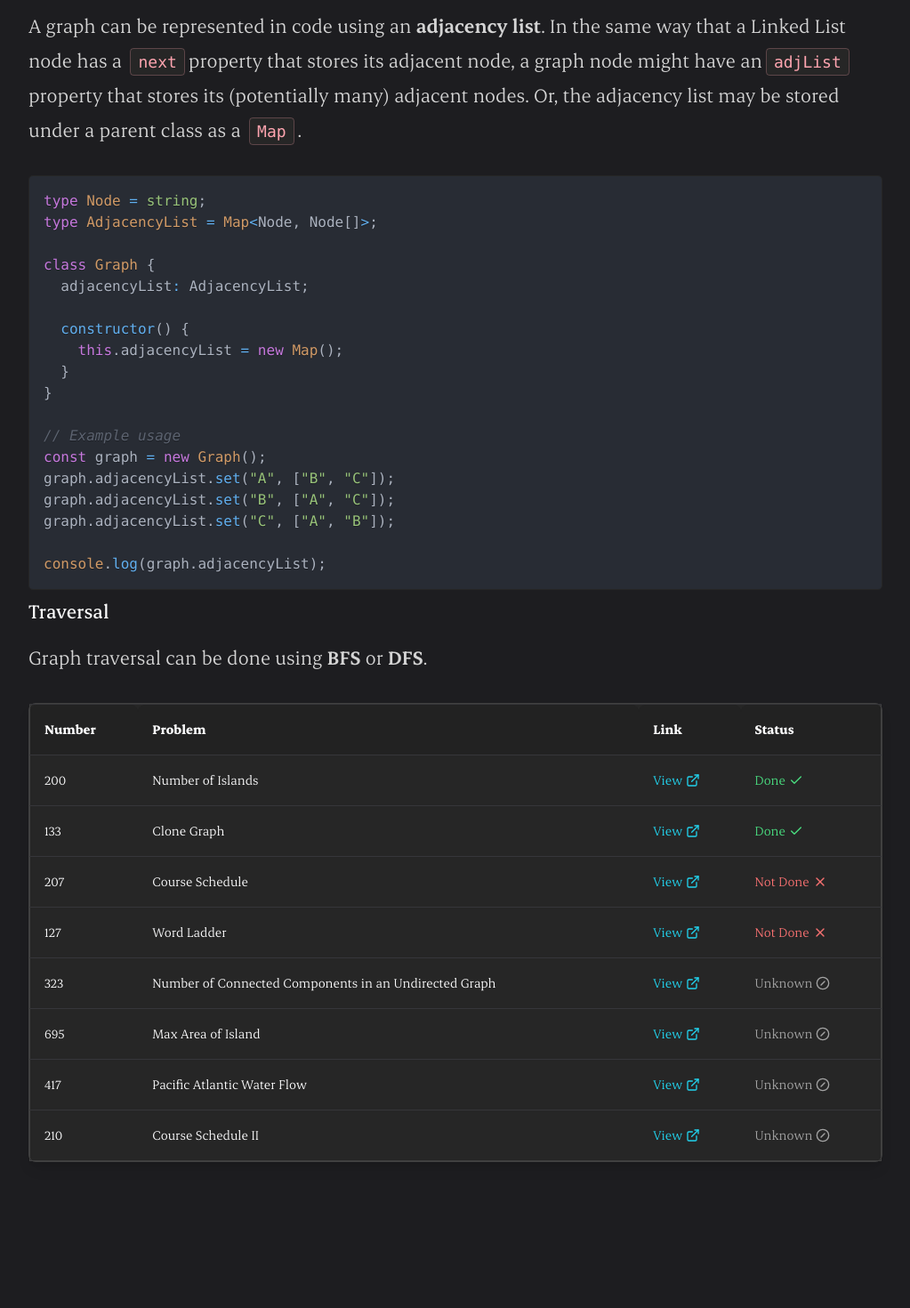
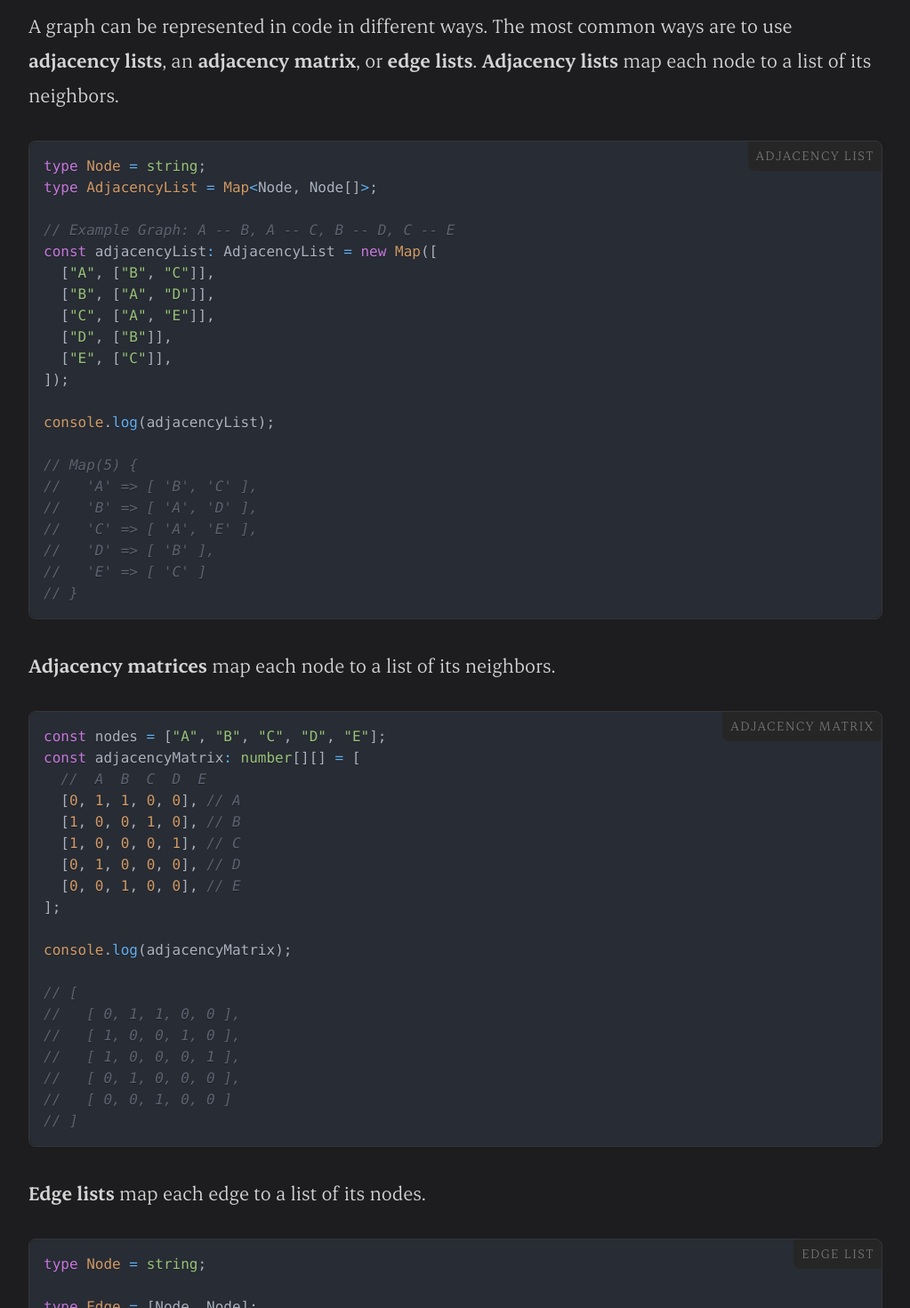
Before and after one commit to pnewsam/paultnewsam.com, a Next.js app: page /notes/data-structures-and-algorithms/graphs in a window 1280 px wide. Shown: the part 960-2430 px from the top of the page at 89% size, without its empty margins (128-1151 px from the left). Before the commit the page ends 2362 px from the top, so only its background shows below. Built offline with nearby package versions, Linux system fonts and the light colour scheme.

Commit message:
Graphs content, code block styles

```diff
--- a/src/app/notes/data-structures-and-algorithms/graphs/_scripts.ts
+++ /dev/null
@@ -1,18 +0,0 @@
-type Vertex = string;
-type AdjacencyList = Map<Vertex, Vertex[]>;
-
-class Graph {
-  adjacencyList: AdjacencyList;
-
-  constructor() {
-    this.adjacencyList = new Map();
-  }
-}
-
-// Example usage
-const graph = new Graph();
-graph.adjacencyList.set("A", ["B", "C"]);
-graph.adjacencyList.set("B", ["A", "C"]);
-graph.adjacencyList.set("C", ["A", "B"]);
-
-console.log(graph.adjacencyList);
--- /dev/null
+++ b/src/app/notes/data-structures-and-algorithms/graphs/_scripts/implementations.ts
@@ -0,0 +1,64 @@
+function adjacencyList() {
+  type Node = string;
+  type AdjacencyList = Map<Node, Node[]>;
+
+  // Example Graph: A -- B, A -- C, B -- D, C -- E
+  const adjacencyList: AdjacencyList = new Map([
+    ["A", ["B", "C"]],
+    ["B", ["A", "D"]],
+    ["C", ["A", "E"]],
+    ["D", ["B"]],
+    ["E", ["C"]],
+  ]);
+
+  console.log(adjacencyList);
+
+  // Map(5) {
+  //   'A' => [ 'B', 'C' ],
+  //   'B' => [ 'A', 'D' ],
+  //   'C' => [ 'A', 'E' ],
+  //   'D' => [ 'B' ],
+  //   'E' => [ 'C' ]
+  // }
+}
+
+function adjacencyMatrix() {
+  // Nodes: A, B, C, D, E
+  const nodes = ["A", "B", "C", "D", "E"];
+  const adjacencyMatrix: number[][] = [
+    //  A  B  C  D  E
+    [0, 1, 1, 0, 0], // A
+    [1, 0, 0, 1, 0], // B
+    [1, 0, 0, 0, 1], // C
+    [0, 1, 0, 0, 0], // D
+    [0, 0, 1, 0, 0], // E
+  ];
+
+  console.log(adjacencyMatrix);
+
+  // [
+  //   [ 0, 1, 1, 0, 0 ],
+  //   [ 1, 0, 0, 1, 0 ],
+  //   [ 1, 0, 0, 0, 1 ],
+  //   [ 0, 1, 0, 0, 0 ],
+  //   [ 0, 0, 1, 0, 0 ]
+  // ]
+}
+
+function edgeList() {
+  type Node = string;
+
+  type Edge = [Node, Node];
+
+  // Example Graph: A -- B, A -- C, B -- D, C -- E
+  const edgeList: Edge[] = [
+    ["A", "B"],
+    ["A", "C"],
+    ["B", "D"],
+    ["C", "E"],
+  ];
+
+  console.log(edgeList);
+
+  // [ [ 'A', 'B' ], [ 'A', 'C' ], [ 'B', 'D' ], [ 'C', 'E' ] ]
+}
--- a/src/app/notes/data-structures-and-algorithms/graphs/page.tsx
+++ b/src/app/notes/data-structures-and-algorithms/graphs/page.tsx
@@ -41,43 +41,110 @@ export default function Page() {
 
         <Body>
           <p>
-            A graph can be represented in code using an{" "}
-            <Bold>adjacency list</Bold>. In the same way that a Linked List node
-            has a <Code>next</Code>
-            property that stores its adjacent node, a graph node might have an
-            <Code>adjList</Code> property that stores its (potentially many)
-            adjacent nodes. Or, the adjacency list may be stored under a parent
-            class as a <Code>Map</Code>.
+            A graph can be represented in code in different ways. The most
+            common ways are to use <Bold>adjacency lists</Bold>, an{" "}
+            <Bold>adjacency matrix</Bold>, or <Bold>edge lists</Bold>.&nbsp;
+            <Bold>Adjacency lists</Bold> map each node to a list of its
+            neighbors.
           </p>
         </Body>
 
         <CodeBlock
+          className="mb-8"
+          label="Adjacency List"
           language="typescript"
           code={`type Node = string;
 type AdjacencyList = Map<Node, Node[]>;
 
-class Graph {
-  adjacencyList: AdjacencyList;
+// Example Graph: A -- B, A -- C, B -- D, C -- E
+const adjacencyList: AdjacencyList = new Map([
+  ["A", ["B", "C"]],
+  ["B", ["A", "D"]],
+  ["C", ["A", "E"]],
+  ["D", ["B"]],
+  ["E", ["C"]],
+]);
 
-  constructor() {
-    this.adjacencyList = new Map();
-  }
-}
+console.log(adjacencyList);
 
-// Example usage
-const graph = new Graph();
-graph.adjacencyList.set("A", ["B", "C"]);
-graph.adjacencyList.set("B", ["A", "C"]);
-graph.adjacencyList.set("C", ["A", "B"]);
-
-console.log(graph.adjacencyList);`}
+// Map(5) {
+//   'A' => [ 'B', 'C' ],
+//   'B' => [ 'A', 'D' ],
+//   'C' => [ 'A', 'E' ],
+//   'D' => [ 'B' ],
+//   'E' => [ 'C' ]
+// }`}
         />
 
-        <H3 className="mb-4">Traversal</H3>
         <Body>
-          Graph traversal can be done using <Bold>BFS</Bold> or <Bold>DFS</Bold>
-          .
+          <p>
+            <Bold>Adjacency matrices</Bold> map each node to a list of its
+            neighbors.
+          </p>
         </Body>
+
+        <CodeBlock
+          className="mb-8"
+          label="Adjacency Matrix"
+          language="typescript"
+          code={`const nodes = ["A", "B", "C", "D", "E"];
+const adjacencyMatrix: number[][] = [
+  //  A  B  C  D  E
+  [0, 1, 1, 0, 0], // A
+  [1, 0, 0, 1, 0], // B
+  [1, 0, 0, 0, 1], // C
+  [0, 1, 0, 0, 0], // D
+  [0, 0, 1, 0, 0], // E
+];
+
+console.log(adjacencyMatrix);
+
+// [
+//   [ 0, 1, 1, 0, 0 ],
+//   [ 1, 0, 0, 1, 0 ],
+//   [ 1, 0, 0, 0, 1 ],
+//   [ 0, 1, 0, 0, 0 ],
+//   [ 0, 0, 1, 0, 0 ]
+// ]`}
+        />
+
+        <Body>
+          <p>
+            <Bold>Edge lists</Bold> map each edge to a list of its nodes.
+          </p>
+        </Body>
+
+        <CodeBlock
+          className="mb-8"
+          label="Edge List"
+          language="typescript"
+          code={`type Node = string;
+
+type Edge = [Node, Node];
+
+// Example Graph: A -- B, A -- C, B -- D, C -- E
+const edgeList: Edge[] = [
+  ["A", "B"],
+  ["A", "C"],
+  ["B", "D"],
+  ["C", "E"],
+];
+
+console.log(edgeList);
+
+// [ [ 'A', 'B' ], [ 'A', 'C' ], [ 'B', 'D' ], [ 'C', 'E' ] ]`}
+        />
+
+        <H3 className="mt-20 mb-4">Traversal</H3>
+        <Body>
+          Graph traversal can be done using{" "}
+          <Bold>Depth-First Search (DFS)</Bold> or&nbsp;
+          <Bold>Breadth-First Search (BFS)</Bold>. DFS is generally simpler.
+        </Body>
+
+        <div className="mb-8">
+          <CodeBlock language="typescript" code={``} />
+        </div>
 
         <Summary problems={graphs} />
       </section>
--- a/src/components/CodeBlock.tsx
+++ b/src/components/CodeBlock.tsx
@@ -9,17 +9,36 @@ export function CodeBlock({
   code,
   language,
   className,
+  label,
 }: {
   code: string;
   language: string;
   className?: string;
+  label?: string;
 }) {
   return (
-    <div className={cn("", className)}>
+    <div
+      className={cn(
+        "relative border bg-neutral-100 dark:bg-neutral-800 rounded-lg",
+        className,
+      )}
+    >
+      {label && (
+        <div className="top-0 absolute right-0 px-2 py-1 bg-neutral-200 border-b border-l border-neutral-200 dark:bg-neutral-800 dark:border-neutral-800 rounded-bl-lg rounded-tr-lg">
+          <span className="text-base text-neutral-500 uppercase tracking-widest">
+            {label}
+          </span>
+        </div>
+      )}
       <SyntaxHighlighter
-        className="rounded-md border border-neutral-200 dark:border-neutral-800"
+        className="rounded-lg"
         language={language}
         style={oneDark}
+        customStyle={{
+          marginTop: 0,
+          marginBottom: 0,
+          borderRadius: "0.625rem",
+        }}
       >
         {code}
       </SyntaxHighlighter>
```
Also changed, not shown: src/app/notes/data-structures-and-algorithms/graphs/_scripts/traversal.ts (added), 1 other file (tests, documents, lock files or other folders).
